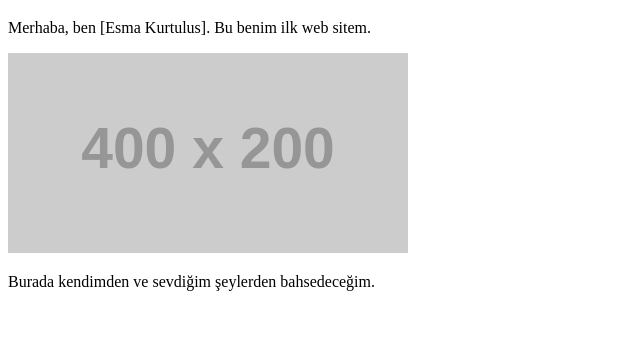
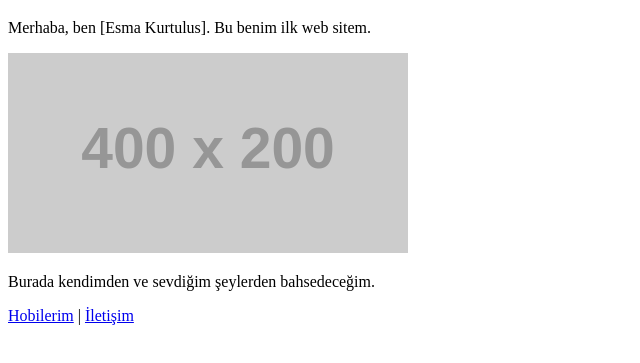
Before and after one commit to Esma00-0/web-tasar-m-ikinci-dev, a plain HTML site: page index.html in a window 1280 px wide. Shown: the part 97-460 px from the top of the page, without its empty margins (0-640 px from the left). Drawn offline with Linux system fonts and the light colour scheme; placeholder pictures from the web are drawn by us.

Commit message:
Add files via upload

```diff
--- a/index.html
+++ b/index.html
@@ -5,6 +5,8 @@
     <title>Ana Sayfa - Benim Dünyam</title>
 </head>
 <body>
+
+</ul>
     <nav>
         <b>MENÜ:</b>
         <a href="index.html">Ana Sayfa</a> |
@@ -16,5 +18,9 @@
     <p>Merhaba, ben [Esma Kurtulus]. Bu benim ilk web sitem.</p>
     <img src="https://via.placeholder.com/400x200" alt="Profil Fotoğrafı">
     <p>Burada kendimden ve sevdiğim şeylerden bahsedeceğim.</p>
+    <p>
+  <a href="hobilerim.html">Hobilerim</a> |
+  <a href="iletisim.html">İletişim</a>
+</p>
 </body>
 </html>
```
